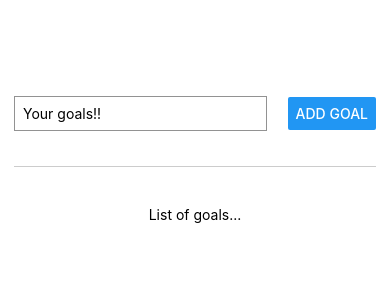
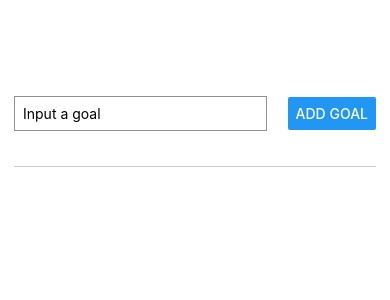
Before and after one commit to Wez-Young/RNCourse, a React Native app: screen / in a window 390 px wide. Shown: the top 300 px of the page. Built offline with nearby package versions, Linux system fonts and the light colour scheme.

Commit message:
Implemented useState hook to manage list

```diff
--- a/App.js
+++ b/App.js
@@ -1,15 +1,33 @@
-import { StatusBar } from 'expo-status-bar';
+import { useState } from 'react';
 import { StyleSheet, Text, View, Button, TextInput } from 'react-native';
 
 export default function App() {
+
+  const [inputtedGoalText, setInputtedGoalText] = useState("");
+  const [courseGoals, setCourseGoals] = useState([]);
+
+  function inputGoalHandler(inputtedText) {
+    setInputtedGoalText(inputtedText);
+  }
+  function addGoalHandler() {
+    setCourseGoals((currentGoals) => [
+      ...currentGoals,
+      inputtedGoalText,
+    ]);
+  }
+
   return (
     <View style={styles.rootContainer}>
       <View style={styles.inputContainer}>
-        <TextInput style={styles.goalInput} placeholder="Your goals!!" />
-        <Button title="Add Goal" />
+        <TextInput
+          style={styles.goalInput}
+          placeholder="Input a goal"
+          onChangeText={inputGoalHandler}
+        />
+        <Button title="Add Goal" onPress={addGoalHandler} />
       </View>
       <View style={styles.listContainer}>
-        <Text>List of goals...</Text>
+        {courseGoals.map((goal) => <Text key={goal}> {goal} </Text>)}
       </View>
     </View>
   );
```
